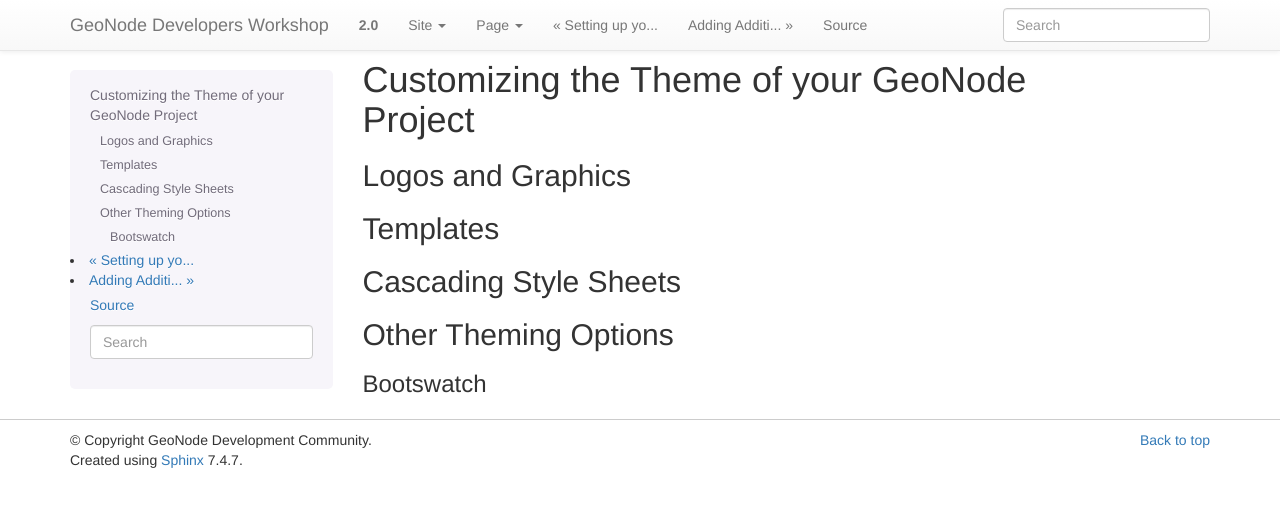
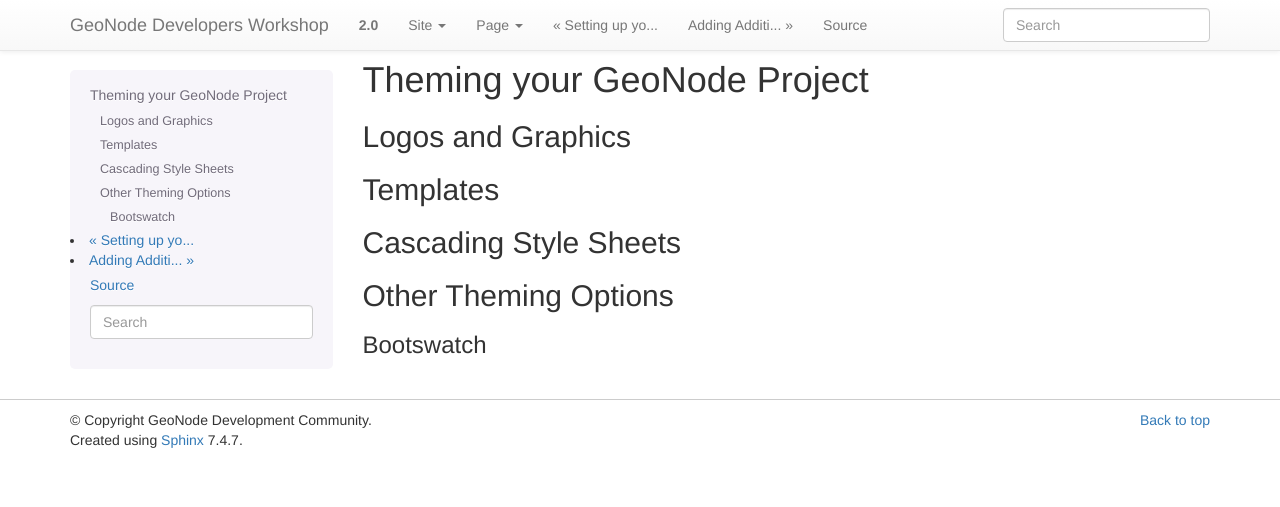
Before and after one commit to lucacasagrande/geonode-workshops, a Sphinx documentation site: the page built from devel/doc/projects/theme.rst, in a window 1280 px wide. Shown: the top 507 px of the page. Built offline with Sphinx 7.4.7, drawn with Linux system fonts in a browser that asks for light colours; pages that are not in the unit, such as notebooks, are missing from menus.

Commit message:
More work

```diff
--- a/devel/doc/projects/theme.rst
+++ b/devel/doc/projects/theme.rst
@@ -1,7 +1,7 @@
 .. _theme:
 
-Customizing the Theme of your GeoNode Project
-=============================================
+Theming your GeoNode Project
+============================
 
 Logos and Graphics
 ------------------
```
